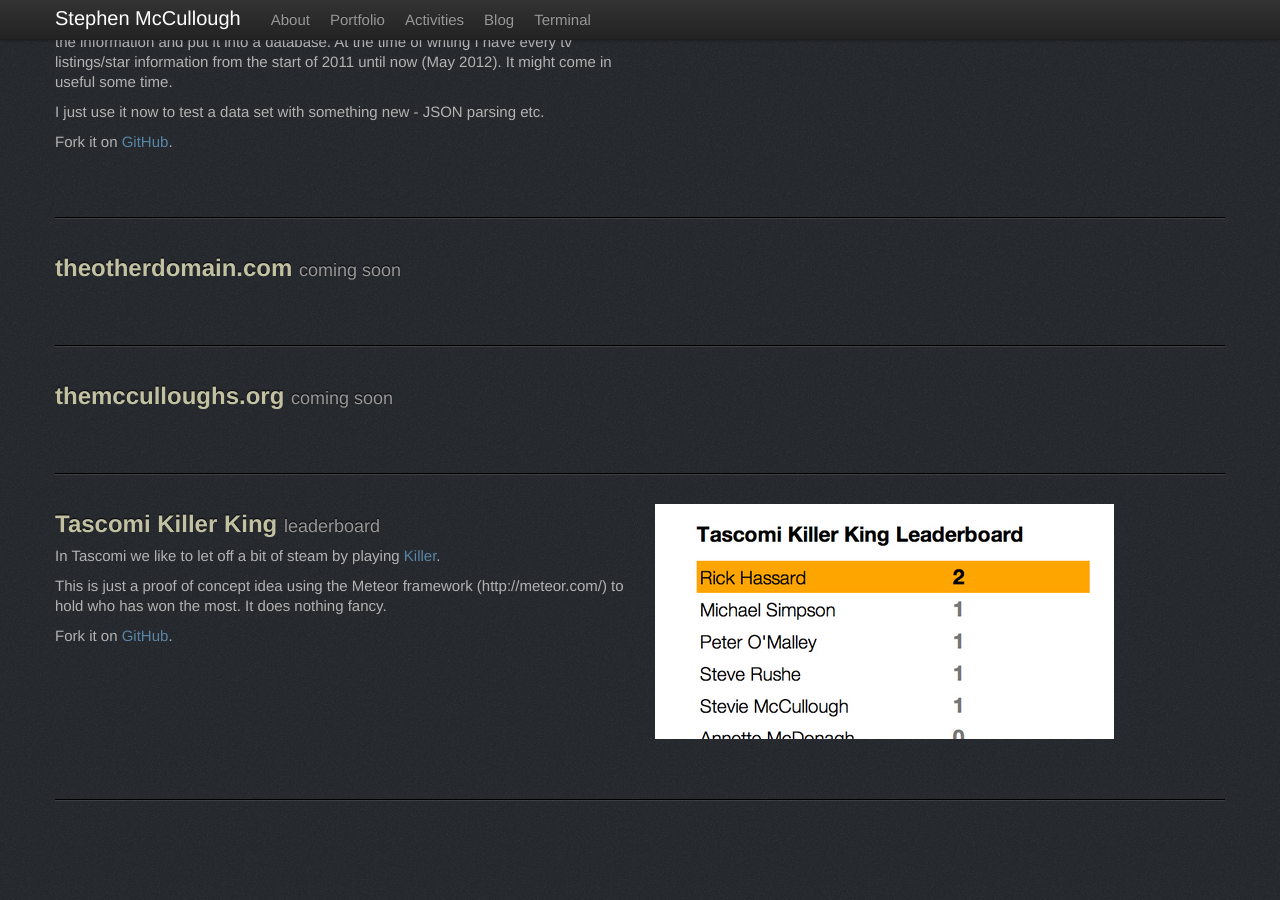
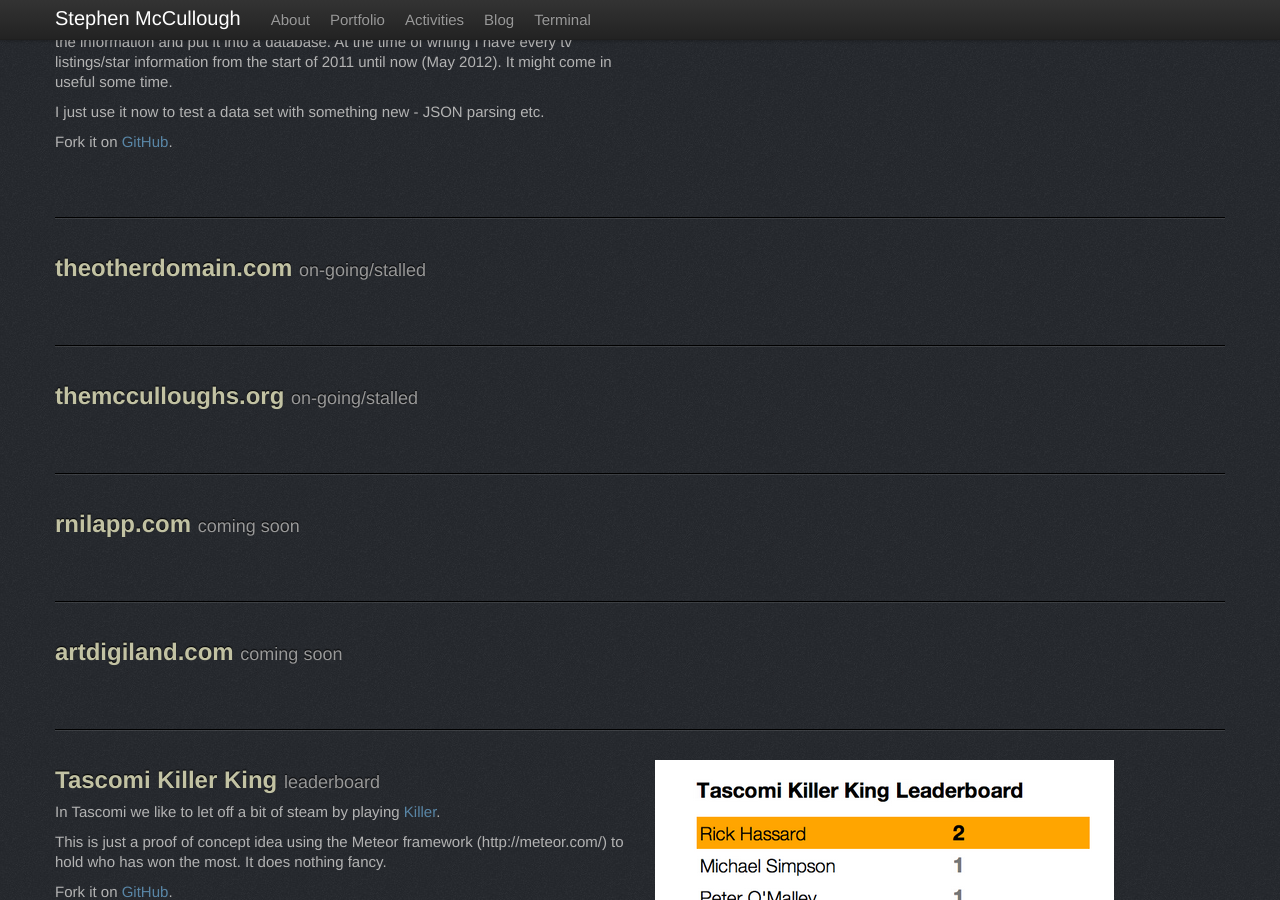
Before and after one commit to swmcc/swmcc.github.io, a Jekyll site: the page built from index.html, in a window 1280 px wide and 900 px high, scrolled down 2144 px. Built offline with Jekyll 4.4.1, drawn with Linux system fonts in a browser that asks for light colours; nearby versions of some CDN libraries; the list of posts is cut into pages by our own code.

Commit message:
Added in rnilapp and artdigiland projects

```diff
--- a/index.html
+++ b/index.html
@@ -193,7 +193,7 @@ is_index: true
 	<div class="row">
 		<div class="span6">
 
-		<h2>theotherdomain.com <small>coming soon</small></h2>
+		<h2>theotherdomain.com <small>on-going/stalled</small></h2>
 
 
 		</div>
@@ -212,7 +212,43 @@ is_index: true
 	<div class="row">
 		<div class="span6">
 
-		<h2>themcculloughs.org <small>coming soon</small></h2>
+		<h2>themcculloughs.org <small>on-going/stalled</small></h2>
+
+
+		</div>
+			<div class="row">
+		<div class="span6">
+		</div>
+	</div>
+</section>
+
+	<div class="page-header">
+
+	</div>
+
+<section id="project_themcculloughs">
+	<div class="row">
+		<div class="span6">
+
+		<h2>rnilapp.com <small>coming soon</small></h2>
+
+
+		</div>
+			<div class="row">
+		<div class="span6">
+		</div>
+	</div>
+</section>
+
+	<div class="page-header">
+
+	</div>
+
+<section id="project_themcculloughs">
+	<div class="row">
+		<div class="span6">
+
+		<h2>artdigiland.com <small>coming soon</small></h2>
 
 
 		</div>
```
